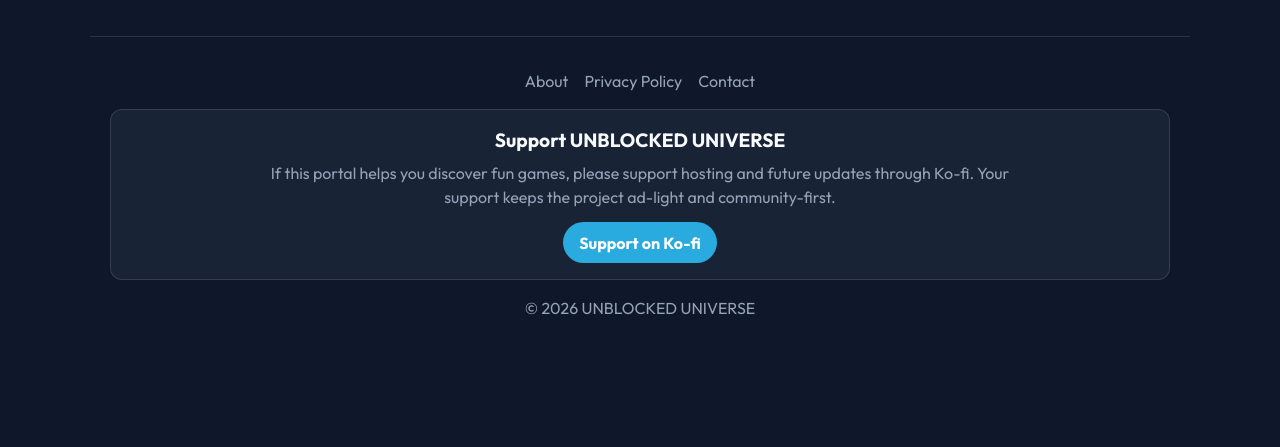
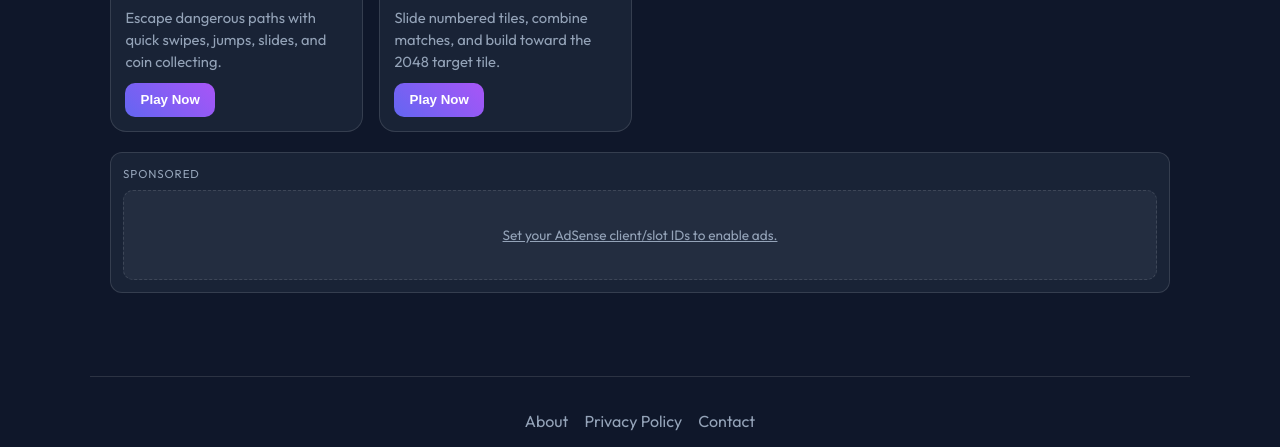
Before and after one commit to johnpascualkumar077/games-portal-universe, a plain HTML site: page index.html in a window 1280 px wide. Shown: the part 1097-1544 px from the top of the page. Before the commit the page ends 1465 px from the top, so only its background shows below. Drawn offline with Linux system fonts and the light colour scheme.

Commit message:
Add monetization-ready ad slots and AdSense bootstrap

```diff
--- a/index.html
+++ b/index.html
@@ -44,6 +44,15 @@
             <p class="hero-copy">Play quick, high-replay browser games from one polished dashboard built for desktop and mobile.</p>
         </section>
 
+        <section class="ad-section" aria-label="Sponsored content">
+            <p class="ad-label">Sponsored</p>
+            <ins class="adsbygoogle ad-slot"
+                data-ad-client="ca-pub-XXXXXXXXXXXXXXXX"
+                data-ad-slot="0000000001"
+                data-ad-format="auto"
+                data-full-width-responsive="true"></ins>
+        </section>
+
         <section class="toolbar" aria-label="Game tools">
             <div class="search-container">
                 <label for="game-search" class="sr-only">Search games</label>
@@ -60,6 +69,14 @@
         </section>
 
         <section class="game-grid" id="game-grid" aria-live="polite"></section>
+
+        <section class="ad-section ad-section-inline" aria-label="Sponsored content">
+            <p class="ad-label">Sponsored</p>
+            <ins class="adsbygoogle ad-slot"
+                data-ad-client="ca-pub-XXXXXXXXXXXXXXXX"
+                data-ad-slot="0000000002"
+                data-ad-format="rectangle"></ins>
+        </section>
     </main>
 
     <div id="game-modal" class="modal" role="dialog" aria-modal="true" aria-labelledby="modal-title" aria-hidden="true">
@@ -104,6 +121,12 @@
             });
         }
     </script>
+    <script>
+        window.UNIVERSE_ADS = {
+            client: "ca-pub-XXXXXXXXXXXXXXXX",
+            enabled: true
+        };
+    </script>
     <script src="script.js"></script>
 </body>
 </html>
--- a/script.js
+++ b/script.js
@@ -71,6 +71,29 @@
   if (themeSelect) {
     themeSelect.value = nextTheme;
   }
+}
+
+
+function initializeAds() {
+  const adConfig = window.UNIVERSE_ADS || {};
+  const adClient = (adConfig.client || '').trim();
+  const adsEnabled = adConfig.enabled !== false;
+  const hasRealClient = adsEnabled && /^ca-pub-\d{10,}$/.test(adClient);
+
+  document.querySelectorAll('.ad-slot').forEach((slot) => {
+    if (hasRealClient) {
+      slot.setAttribute('data-ad-client', adClient);
+      try {
+        (window.adsbygoogle = window.adsbygoogle || []).push({});
+      } catch (_) {
+        slot.classList.add('is-placeholder');
+        slot.textContent = 'Ad failed to load.';
+      }
+    } else {
+      slot.classList.add('is-placeholder');
+      slot.textContent = 'Set your AdSense client/slot IDs to enable ads.';
+    }
+  });
 }
 
 function initializeTheme() {
@@ -182,4 +205,5 @@
 });
 
 initializeTheme();
+initializeAds();
 renderGames();
--- a/style.css
+++ b/style.css
@@ -175,6 +175,44 @@
     gap: 1rem;
     margin-bottom: 1.5rem;
 }
+
+
+.ad-section {
+    margin-bottom: 1.2rem;
+    background: var(--card-bg);
+    border: 1px solid var(--glass-border);
+    border-radius: 12px;
+    padding: 0.75rem;
+}
+
+.ad-section-inline {
+    margin-top: 1.2rem;
+}
+
+.ad-label {
+    font-size: 0.72rem;
+    text-transform: uppercase;
+    letter-spacing: 0.08em;
+    color: var(--text-muted);
+    margin-bottom: 0.5rem;
+}
+
+.ad-slot {
+    display: block;
+    width: 100%;
+    min-height: 90px;
+    background: rgba(148, 163, 184, 0.08);
+    border-radius: 10px;
+}
+
+.ad-slot.is-placeholder {
+    display: grid;
+    place-items: center;
+    color: var(--text-muted);
+    font-size: 0.85rem;
+    border: 1px dashed var(--glass-border);
+}
+
 
 .search-container { position: relative; width: 100%; }
 #game-search {
```
